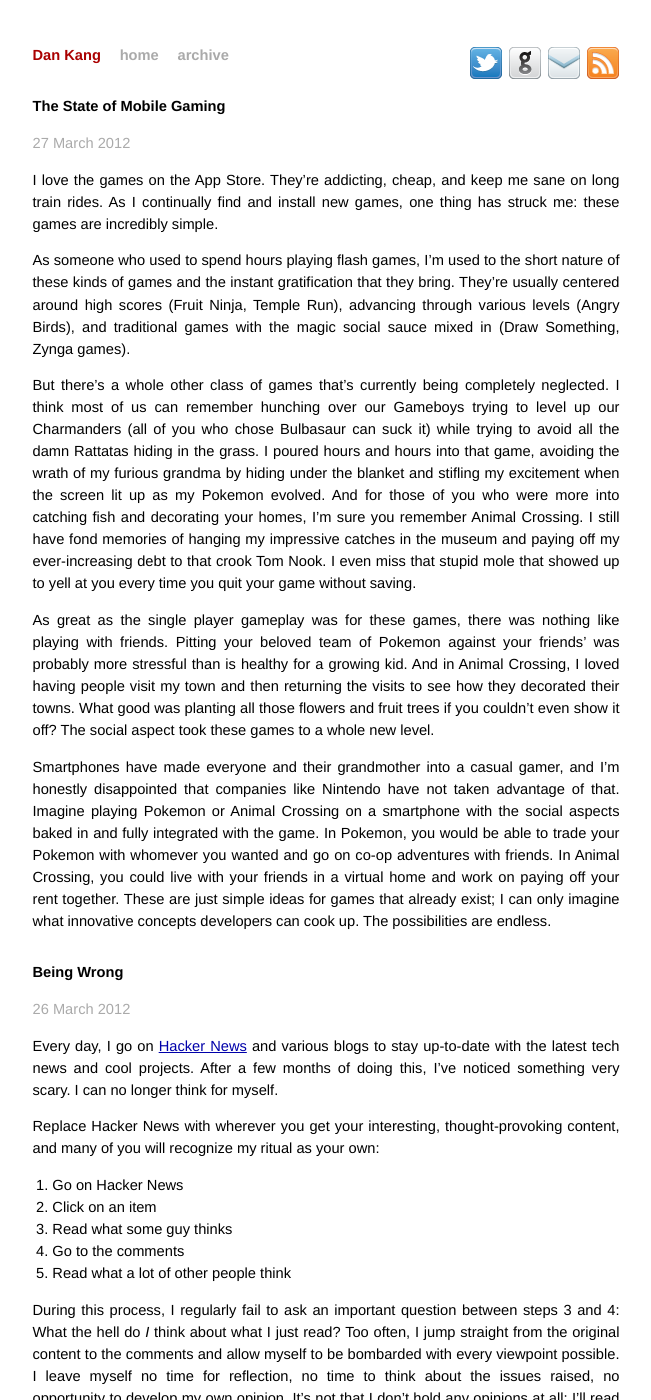
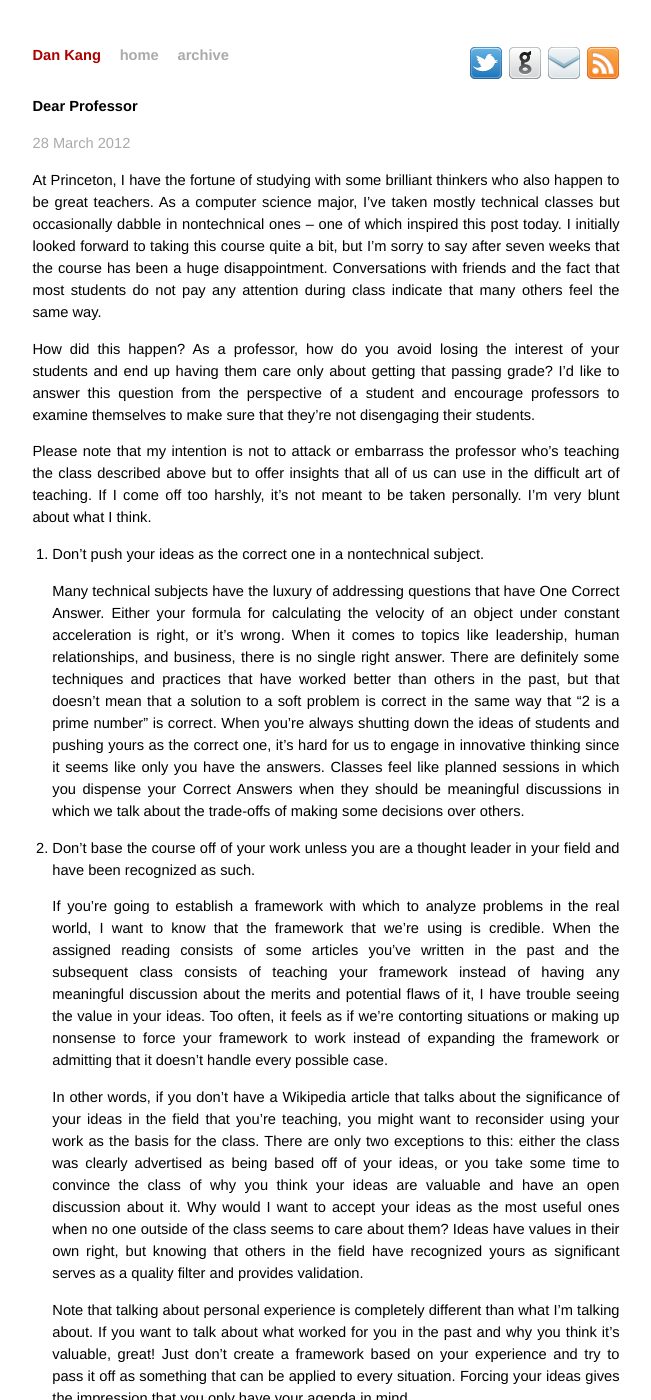
Before and after one commit to namukang/dskang.github.io, a Jekyll site: the page built from index.html, in a window 1280 px wide and 1400 px high. Shown: the whole window, without its empty margins (314-965 px from the left). Built offline with Jekyll 4.4.1, drawn with Linux system fonts in a browser that asks for light colours; the list of posts is cut into pages by our own code; some of the changed text lies outside the part shown.

Commit message:
Add Dear Professor

```diff
--- a/_layouts/default.html
+++ b/_layouts/default.html
@@ -2,7 +2,7 @@
 <html>
 <head>
    <meta http-equiv="content-type" content="text/html; charset=utf-8" />
-   <title>{{ page.title }}</title>
+   <title>{{ page.title }} by Dan Kang</title>
    <meta name="author" content="Dan Kang" />
    <link rel="alternate" href="http://feeds.feedburner.com/dskang" title="Dan Kang" type="application/atom+xml" />
 
--- /dev/null
+++ b/_posts/2012-03-28-dear-professor.md
@@ -0,0 +1,105 @@
+---
+layout: post
+title: Dear Professor
+---
+
+At Princeton, I have the fortune of studying with some brilliant
+thinkers who also happen to be great teachers. As a computer science
+major, I've taken mostly technical classes but occasionally dabble in
+nontechnical ones -- one of which inspired this post today. I
+initially looked forward to taking this course quite a bit, but I'm
+sorry to say after seven weeks that the course has been a huge
+disappointment. Conversations with friends and the fact that most
+students do not pay any attention during class indicate that many
+others feel the same way.
+
+How did this happen? As a professor, how do you avoid losing the
+interest of your students and end up having them care only about
+getting that passing grade? I'd like to answer this question from the
+perspective of a student and encourage professors to examine
+themselves to make sure that they're not disengaging their students.
+
+Please note that my intention is not to attack or embarrass the
+professor who's teaching the class described above but to offer
+insights that all of us can use in the difficult art of teaching. If I
+come off too harshly, it's not meant to be taken personally. I'm very
+blunt about what I think.
+
+1. Don't push your ideas as the correct one in a nontechnical subject.
+
+    Many technical subjects have the luxury of addressing questions
+    that have One Correct Answer. Either your formula for calculating
+    the velocity of an object under constant acceleration is right, or
+    it's wrong. When it comes to topics like leadership, human
+    relationships, and business, there is no single right answer.
+    There are definitely some techniques and practices that have
+    worked better than others in the past, but that doesn't mean that
+    a solution to a soft problem is correct in the same way that "2 is
+    a prime number" is correct. When you're always shutting down the
+    ideas of students and pushing yours as the correct one, it's hard
+    for us to engage in innovative thinking since it seems like only
+    you have the answers. Classes feel like planned sessions in which
+    you dispense your Correct Answers when they should be meaningful
+    discussions in which we talk about the trade-offs of making some
+    decisions over others.
+
+2. Don't base the course off of your work unless you are a thought
+leader in your field and have been recognized as such.
+
+    If you're going to establish a framework with which to analyze
+    problems in the real world, I want to know that the framework that
+    we're using is credible. When the assigned reading consists of
+    some articles you've written in the past and the subsequent class
+    consists of teaching your framework instead of having any
+    meaningful discussion about the merits and potential flaws of it,
+    I have trouble seeing the value in your ideas. Too often, it feels
+    as if we're contorting situations or making up nonsense to force
+    your framework to work instead of expanding the framework or
+    admitting that it doesn't handle every possible case.
+
+    In other words, if you don't have a Wikipedia article that talks
+    about the significance of your ideas in the field that you're
+    teaching, you might want to reconsider using your work as the
+    basis for the class. There are only two exceptions to this: either
+    the class was clearly advertised as being based off of your ideas,
+    or you take some time to convince the class of why you think your
+    ideas are valuable and have an open discussion about it. Why would
+    I want to accept your ideas as the most useful ones when no one
+    outside of the class seems to care about them? Ideas have values
+    in their own right, but knowing that others in the field have
+    recognized yours as significant serves as a quality filter and
+    provides validation.
+
+    Note that talking about personal experience is completely
+    different than what I'm talking about. If you want to talk about
+    what worked for you in the past and why you think it's valuable,
+    great! Just don't create a framework based on your experience and
+    try to pass it off as something that can be applied to every
+    situation. Forcing your ideas gives the impression that you only
+    have your agenda in mind.
+
+3. Do not waste your students' time with pointless exercises that are
+completely arbitrary.
+
+    Our time is as valuable as yours. Please don't waste it with
+    meaningless exercises that don't help anyone. An example of this
+    is guessing how long a company should take in screening candidates
+    when hiring someone. Obviously, this depends on the needs of the
+    company, the role that you're trying to fill, and many other
+    factors. Needless to say, taking five minutes to call on various
+    students and have them guess the exact time frame that you have in
+    mind benefits no one. It would be much more valuable if you said
+    something like "large companies typically take 6-8 weeks to
+    accomplish this task" and moved on rather than have us play a
+    pointless guessing game.
+
+4. Do encourage feedback, especially if you're new to teaching or are
+trying an unconventional format for your class.
+
+    My professor has actually been pretty good about being open to
+    feedback, which is why I feel comfortable publishing this. For
+    everyone else, if this is your first time teaching or you're
+    trying something new, please encourage students to email you on
+    how you can improve. It's painful when you act like you know
+    exactly what you're doing when it's clear that you actually don't.
+    Help us help you.
```
